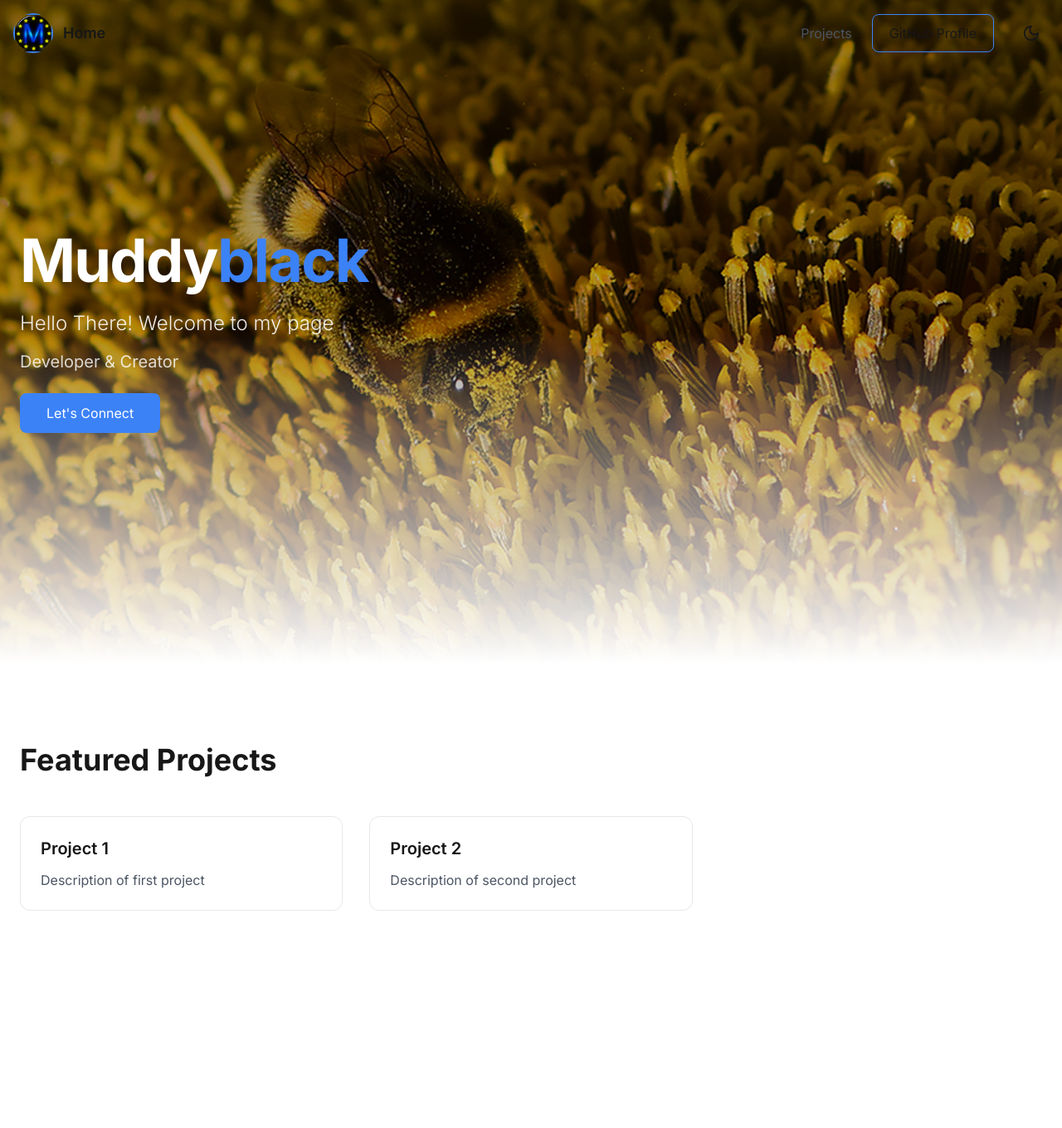
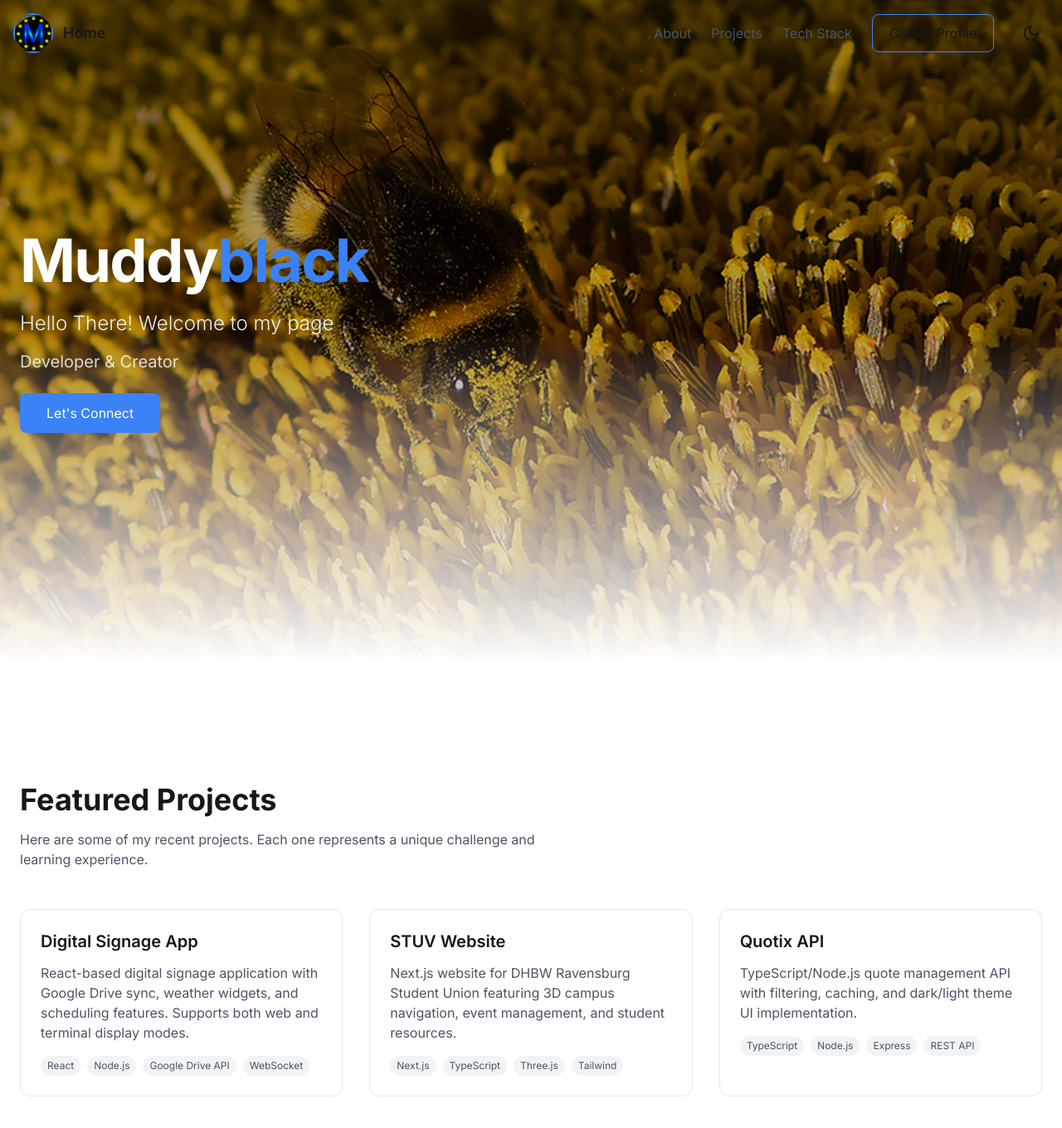
Before and after one commit to Muddyblack/muddyblack-portfolio, a Next.js app: page / in a window 1280 px wide. Shown: the top 1360 px of the page at 83% size. Before the commit the page ends 1194 px from the top, so only its background shows below. Built offline with nearby package versions, Linux system fonts and the light colour scheme.

Commit message:
latest changes

```diff
--- a/src/app/page.tsx
+++ b/src/app/page.tsx
@@ -6,8 +6,10 @@ export default function Home() {
   return (
     <main className="min-h-screen bg-white dark:bg-gray-900">
       <NavBar />
-      <Hero />
-      <Projects />
+      <div className="space-y-12">
+        <Hero />
+        <Projects />
+      </div>
     </main>
   );
 }
--- a/src/components/NavBar.tsx
+++ b/src/components/NavBar.tsx
@@ -56,10 +56,22 @@ export default function NavBar() {
 
           <div className="hidden md:flex items-center space-x-6">
             <Link
+              href="#about"
+              className="text-secondary hover:text-primary transition-all hover:translate-y-[-2px]"
+            >
+              About
+            </Link>
+            <Link
               href="#projects"
               className="text-secondary hover:text-primary transition-all hover:translate-y-[-2px]"
             >
               Projects
+            </Link>
+            <Link
+              href="#tech"
+              className="text-secondary hover:text-primary transition-all hover:translate-y-[-2px]"
+            >
+              Tech Stack
             </Link>
             <Link
               href="https://github.com/muddyblack"
--- a/src/components/Projects.tsx
+++ b/src/components/Projects.tsx
@@ -1,21 +1,29 @@
-
 // Projects.tsx
 interface Project {
   title: string;
   description: string;
   link: string;
+  tags: string[];
 }
 
 const projects: Project[] = [
   {
-    title: "Project 1",
-    description: "Description of first project",
-    link: "#"
+    title: "Digital Signage App",
+    description: "React-based digital signage application with Google Drive sync, weather widgets, and scheduling features. Supports both web and terminal display modes.",
+    link: "https://github.com/asta-dhbw/Terminal-Slide-Show",
+    tags: ["React", "Node.js", "Google Drive API", "WebSocket"]
   },
   {
-    title: "Project 2",
-    description: "Description of second project",
-    link: "#"
+    title: "STUV Website",
+    description: "Next.js website for DHBW Ravensburg Student Union featuring 3D campus navigation, event management, and student resources.",
+    link: "https://github.com/Muddyblack/STUVSITE",
+    tags: ["Next.js", "TypeScript", "Three.js", "Tailwind"]
+  },
+  {
+    title: "Quotix API",
+    description: "TypeScript/Node.js quote management API with filtering, caching, and dark/light theme UI implementation.",
+    link: "https://github.com/Muddyblack/quotix",
+    tags: ["TypeScript", "Node.js", "Express", "REST API"]
   }
 ];
 
@@ -23,25 +31,40 @@ export default function Projects() {
   return (
     <section id="projects" className="py-24 px-6 bg-background">
       <div className="max-w-7xl mx-auto">
-        <h2 className="text-4xl font-bold text-foreground mb-12">
+        <h2 className="text-4xl font-bold text-foreground mb-4">
           Featured Projects
         </h2>
+        <p className="text-secondary mb-12 max-w-2xl">
+          Here are some of my recent projects. Each one represents a unique challenge and learning experience.
+        </p>
         <div className="grid grid-cols-1 md:grid-cols-2 lg:grid-cols-3 gap-8">
           {projects.map((project, index) => (
-            <div
+            <a
+              href={project.link}
               key={index}
-              className="group p-6 bg-background border border-muted rounded-xl
-                         hover:border-accent transition-all duration-300
-                         hover:shadow-xl hover:shadow-accent/5
-                         hover:translate-y-[-4px]"
+              className="group block p-6 bg-background border border-muted rounded-xl
+                       hover:border-accent transition-all duration-300
+                       hover:shadow-xl hover:shadow-accent/5
+                       hover:translate-y-[-4px]"
             >
               <h3 className="text-xl font-semibold mb-3 text-foreground group-hover:text-accent transition-colors">
                 {project.title}
               </h3>
-              <p className="text-secondary group-hover:text-foreground/80 transition-colors">
+              <p className="text-secondary group-hover:text-foreground/80 transition-colors mb-4">
                 {project.description}
               </p>
-            </div>
+              <div className="flex flex-wrap gap-2">
+                {project.tags.map((tag, tagIndex) => (
+                  <span
+                    key={tagIndex}
+                    className="text-xs px-2 py-1 rounded-full bg-muted/50 text-secondary
+                             group-hover:bg-accent/10 group-hover:text-accent transition-colors"
+                  >
+                    {tag}
+                  </span>
+                ))}
+              </div>
+            </a>
           ))}
         </div>
       </div>
```
Also changed, not shown: 1 other file (tests, documents, lock files or other folders).
